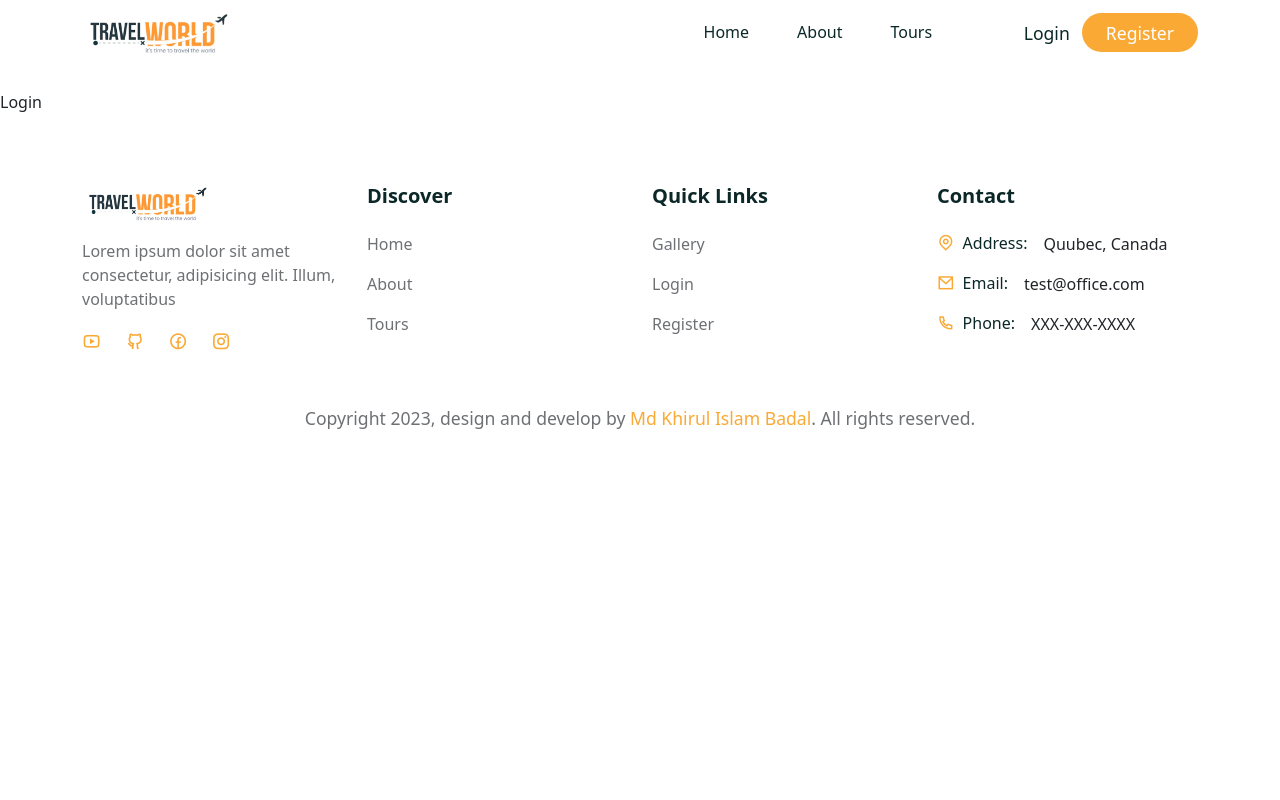
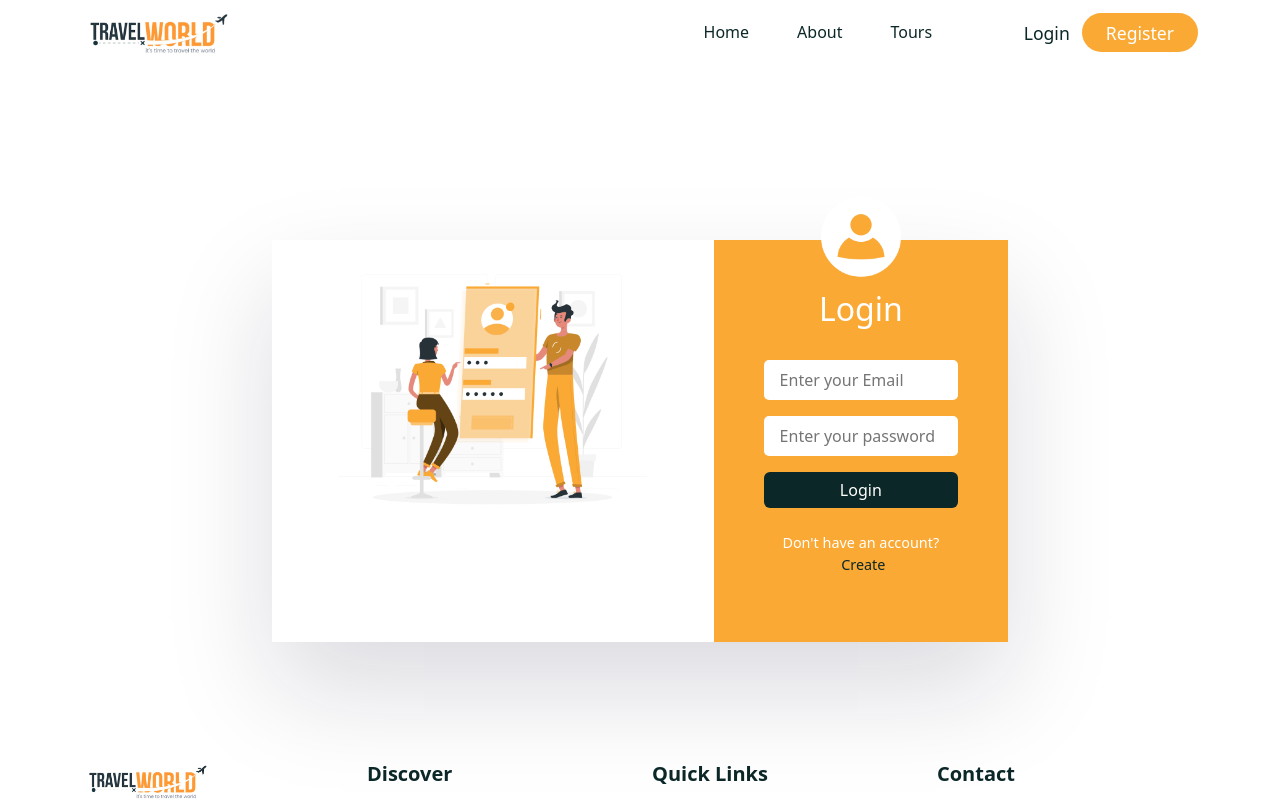
Before and after one commit to BadolJnU/Travel_Website, a React (Create React App) app in the folder frontend/: page /login in a window 1280 px wide. Shown: the top 800 px of the page. Built offline with nearby package versions, Linux system fonts and the light colour scheme; a web font is replaced by a local one.

Commit message:
Login and Register Page

```diff
--- a/frontend/src/pages/Login.jsx
+++ b/frontend/src/pages/Login.jsx
@@ -1,8 +1,54 @@
-import React from 'react'
+import React, {useState} from 'react'
+import {Container, Row, Col, Form, FormGroup, Button} from 'reactstrap'
+import {Link} from 'react-router-dom'
+import '../styles/login.css'
+import loginImg from '../assets/images/login.png'
+import userIcon from '../assets/images/user.png'
 
 const Login = () => {
+
+  const [credentials, setCredentials] = useState({
+    email: undefined,
+    password: undefined
+  })
+  const handleChange = e => {
+    setCredentials(prev=>({...prev, [e.target.id]:e.target.value}))
+  }
+  const handleClick = e => {
+    e.preventDefault()
+  }
   return (
-    <div>Login</div>
+    <section>
+      <Container>
+        <Row>
+          <Col lg='8' className='m-auto'>
+            <div className="login__container d-flex justify-content-between">
+              <div className="login__img">
+                <img src={loginImg} alt="" />
+              </div>
+
+              <div className="login__form">
+                <div className="user">
+                  <img src={userIcon} alt="" />
+                </div>
+                <h2>Login</h2>
+
+                <Form onSubmit={handleClick}>
+                  <FormGroup>
+                    <input type="email" placeholder='Enter your Email' required onChange={handleChange} id='email'/>
+                  </FormGroup>
+                  <FormGroup>
+                    <input type="password" placeholder='Enter your password' required onChange={handleChange} id='password'/>
+                  </FormGroup>
+                  <Button type='submit' className='btn secondary__btn auth__btn'>Login</Button>
+                </Form>
+                <p>Don't have an account? <Link to='/register'>Create</Link></p>
+              </div>
+            </div>
+          </Col>
+        </Row>
+      </Container>
+    </section>
   )
 }
 
--- a/frontend/src/pages/Register.jsx
+++ b/frontend/src/pages/Register.jsx
@@ -1,8 +1,62 @@
-import React from 'react'
+import React, {useState} from 'react'
+import {Container, Row, Col, Form, FormGroup, Button} from 'reactstrap'
+import {Link} from 'react-router-dom'
+import '../styles/login.css'
+import registerImg from '../assets/images/register.png'
+import userIcon from '../assets/images/user.png'
 
 const Register = () => {
+
+  const [credentials, setCredentials] = useState({
+    userName: undefined,
+    email: undefined,
+    phone: undefined,
+    password: undefined
+  })
+  const handleChange = e => {
+    setCredentials(prev=>({...prev, [e.target.id]:e.target.value}))
+  }
+  const handleClick = e => {
+    e.preventDefault()
+  }
   return (
-    <div>Register</div>
+    <section>
+      <Container>
+        <Row>
+          <Col lg='8' className='m-auto'>
+            <div className="login__container d-flex justify-content-between">
+              <div className="login__img">
+                <img src={registerImg} alt="" />
+              </div>
+
+              <div className="login__form">
+                <div className="user">
+                  <img src={userIcon} alt="" />
+                </div>
+                <h2>Register</h2>
+
+                <Form onSubmit={handleClick}>
+                  <FormGroup>
+                    <input type="text" placeholder='Enter your Username' required onChange={handleChange} id='userName'/>
+                  </FormGroup>
+                  <FormGroup>
+                    <input type="email" placeholder='Enter your Email' required onChange={handleChange} id='email'/>
+                  </FormGroup>
+                  <FormGroup>
+                    <input type="phone" placeholder='Enter your Phone Number' required onChange={handleChange} id='phone'/>
+                  </FormGroup>
+                  <FormGroup>
+                    <input type="password" placeholder='Enter your password' required onChange={handleChange} id='password'/>
+                  </FormGroup>
+                  <Button type='submit' className='btn secondary__btn auth__btn'>Register</Button>
+                </Form>
+                <p>Already have an account? <Link to='/login'>Login</Link></p>
+              </div>
+            </div>
+          </Col>
+        </Row>
+      </Container>
+    </section>
   )
 }
 
--- /dev/null
+++ b/frontend/src/styles/login.css
@@ -0,0 +1,73 @@
+.login__img {
+    width: 60%;
+    text-align: center;
+}
+
+.login__img img {
+    width: 70%;
+    object-fit: contain;
+}
+
+.login__form {
+    padding: 50px;
+    background: var(--secondary-color);
+    position: relative;
+    width: 40%;
+}
+
+.login__container {
+    box-shadow: rgba(17, 12, 46, 0.15) 0px 48px 100px 0px;
+    margin-top: 100px;
+}
+
+.login__form .user {
+    width: 80px;
+    height: 80px;
+    position: absolute;
+    top: -9%;
+    left: 50%;
+    transform: translate(-50%, -9%);
+}
+
+.login__form .user img {
+    width: 100%;
+}
+
+.login__form h2 {
+    color: #fff;
+    text-align: center;
+    margin-bottom: 2rem;
+}
+
+.login__form input {
+    width: 100%;
+    padding: 0.5rem 1rem;
+    border-radius: 5px;
+    border: none;
+    font-size: 1rem;
+    color: var(--heading-color);
+}
+
+.login__form input:focus {
+    outline: none;
+}
+
+.auth__btn {
+    background-color: var(--heading-color) !important;
+    width: 100%;
+    color: #fff !important;
+}
+
+.login__form p {
+    font-size: 0.9rem;
+    color: #fff;
+    margin-top: 1.5rem;
+    text-align: center;
+}
+
+.login__form p a {
+    color: var(--heading-color);
+    text-decoration: none;
+    margin-left: 5px;
+    font-weight: 500;
+}
```
